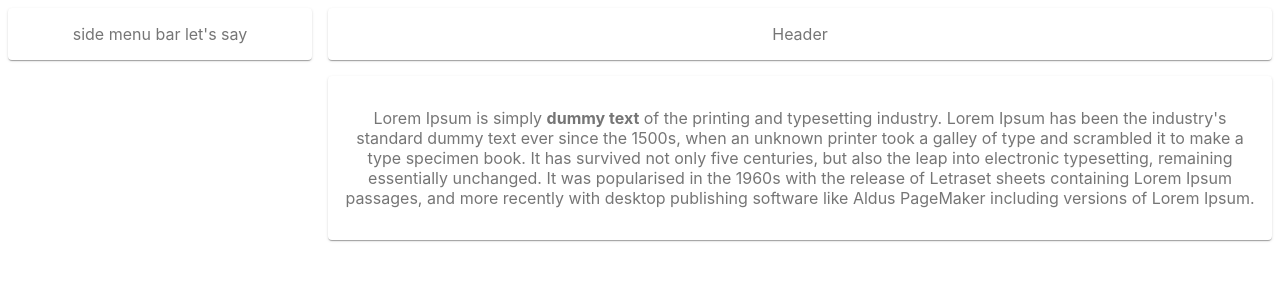
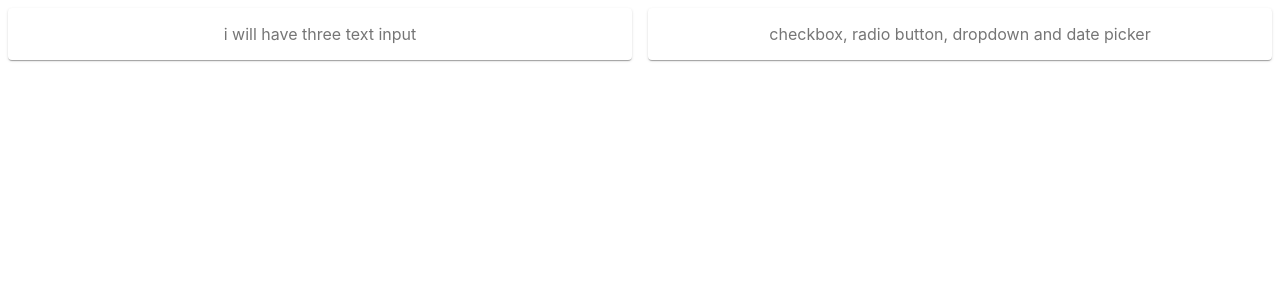
Before and after one commit to GoluKumar4024/learning-material-ui, a React (Create React App) app: page / in a window 1280 px wide. Shown: the top 300 px of the page. Built offline with nearby package versions, Linux system fonts and the light colour scheme.

Commit message:
created basic layout for form

```diff
--- a/src/App.js
+++ b/src/App.js
@@ -1,53 +1,11 @@
-import { makeStyles } from "@material-ui/core";
-import Paper from "@material-ui/core/Paper";
-import Grid from "@material-ui/core/Grid";
+import React from 'react';
+import SignUpForm from "./components/SignUpForm";
 
-const useStyles = makeStyles((theme) => ({
-  root: {
-    flexGrow: 1,
-  },
-  paper: {
-    padding: theme.spacing(2),
-    textAlign: "center",
-    color: theme.palette.text.secondary,
-    margin: theme.spacing(1),
-  },
-}));
 
-function App() {
-  const classes = useStyles();
-
+const App = () => {
   return (
-    <Grid container direction="row" className={classes.root}>
-      <Grid item xs={12} md={3}>
-        <Paper className={classes.paper}>side menu bar let's say</Paper>
-      </Grid>
-      <Grid item xs={12} md={9}>
-        {/* container with header, main body and footer */}
-        <Grid container direction="column">
-          <Grid item xs={12}>
-            <Paper className={classes.paper}>Header</Paper>
-          </Grid>
-          <Grid item xs={12}>
-            <Paper className={classes.paper}>
-              <p>
-                Lorem Ipsum is simply <strong>dummy text</strong> of the
-                printing and typesetting industry. Lorem Ipsum has been the
-                industry's standard dummy text ever since the 1500s, when an
-                unknown printer took a galley of type and scrambled it to make a
-                type specimen book. It has survived not only five centuries, but
-                also the leap into electronic typesetting, remaining essentially
-                unchanged. It was popularised in the 1960s with the release of
-                Letraset sheets containing Lorem Ipsum passages, and more
-                recently with desktop publishing software like Aldus PageMaker
-                including versions of Lorem Ipsum.
-              </p>
-            </Paper>
-          </Grid>
-        </Grid>
-      </Grid>
-    </Grid>
-  );
+    <SignUpForm />
+   );
 }
 
 export default App;
--- /dev/null
+++ b/src/components/SignUpForm.js
@@ -0,0 +1,34 @@
+import { Grid, Paper,makeStyles } from '@material-ui/core';
+import React from 'react';
+
+const useStyles = makeStyles((theme) => ({
+    root: {
+      flexGrow: 1,
+    },
+    paper: {
+      padding: theme.spacing(2),
+      textAlign: "center",
+      color: theme.palette.text.secondary,
+      margin: theme.spacing(1),
+    },
+  }));
+
+
+
+const SignUpForm = (props) => {
+    const classes=useStyles();
+    return (
+        <Grid container direction="row" className={classes.root}>
+            {/* column for text inputs on side-> (first name,last no,email,phoneNo) */}
+            <Grid item xs={12} sm={6}>
+                <Paper className={classes.paper}>i will have three text input</Paper>
+            </Grid>
+            {/* checkbox, radio button, dropdown and date picker */}
+            <Grid item xs={12} sm={6}>
+                <Paper className={classes.paper}>checkbox, radio button, dropdown and date picker</Paper>
+            </Grid>
+        </Grid>
+     );
+}
+
+export default SignUpForm;
```
